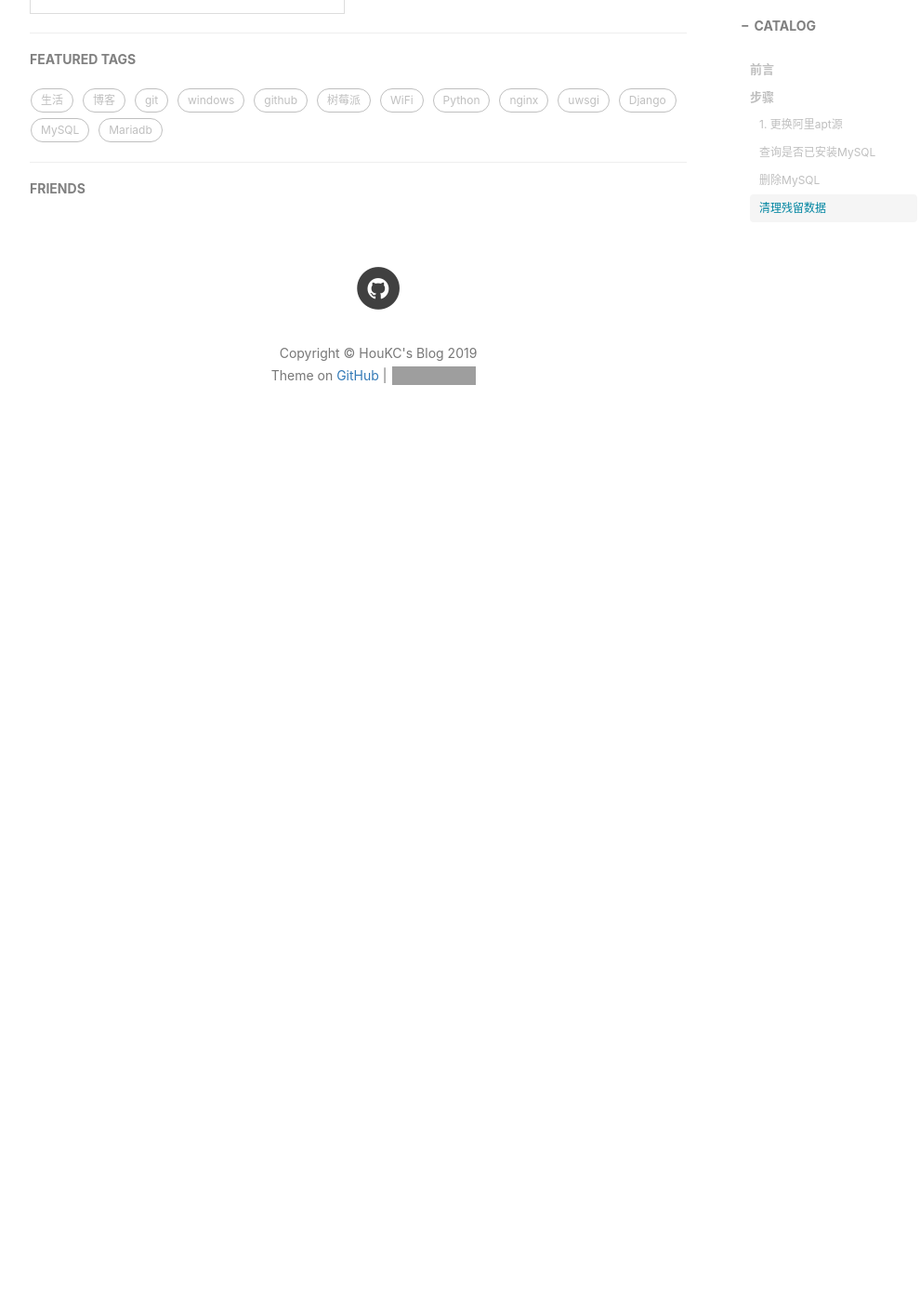
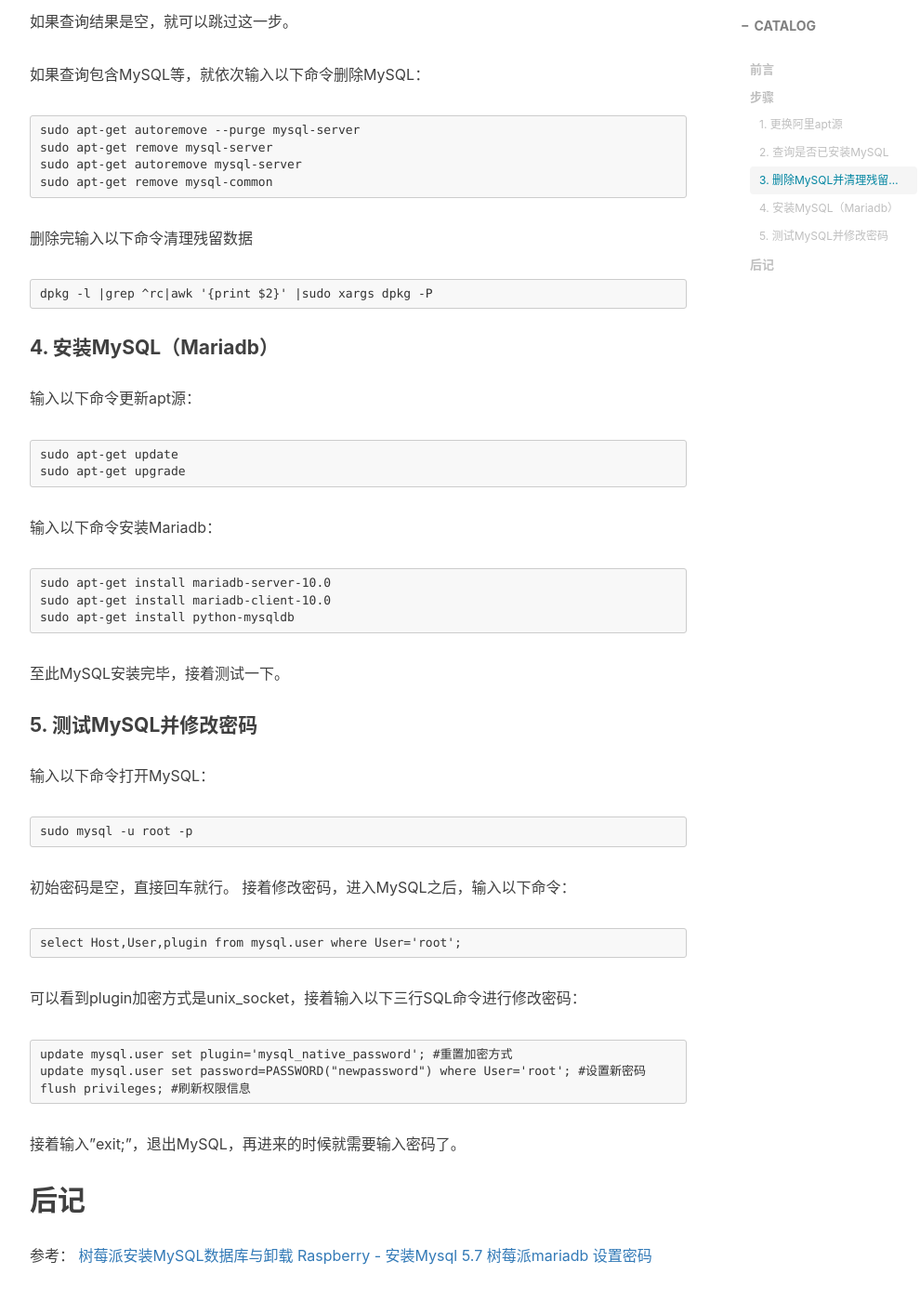
Before and after one commit to HouKC/houkc.github.io, a Jekyll site: the page built from _posts/2019-11-28-piMysql.md, in a window 1280 px wide and 1400 px high, scrolled down 2150 px. Shown: the whole window at 93% size, without its empty margins (233-1223 px from the left). Built offline with Jekyll 4.4.1, drawn with Linux system fonts in a browser that asks for light colours; nearby versions of some CDN libraries; comment, search, counter and statistics services are not loaded; before the commit the page ends 2658 px from its top, so only the background shows below that; some of the changed text lies outside the part shown; grey boxes are pictures that could not be loaded.

Commit message:
update 2019-11-28-piMysql.md

````diff
--- a/_posts/2019-11-28-piMysql.md
+++ b/_posts/2019-11-28-piMysql.md
@@ -48,18 +48,66 @@ deb-src https://mirrors.aliyun.com/raspbian/raspbian/ buster main non-free contr
 #deb-src http://raspbian.raspberrypi.org/raspbian/ buster main contrib non-free rpi
 ```
 
-#### 查询是否已安装MySQL
+#### 2. 查询是否已安装MySQL
+输入以下命令：
 ```
 dpkg -l | grep mysql
 ```
-#### 删除MySQL
+如果输入完什么也没有就说明没有安装mysql及相关依赖包。像我安装过mysql运行结果就是类似这样的：
+```
+pi@raspberrypi:/etc/apt $ dpkg -l | grep mysql
+ii  libdbd-mysql-perl:armhf               4.050-2                             armhf        Perl5 database interface to the MariaDB/MySQL database
+ii  mysql-common                          5.8+1.0.5                           all          MySQL database common files, e.g. /etc/mysql/my.cnf
+ii  python-mysqldb                        1.3.10-2+b1                         armhf        Python interface to MySQL
+```
+#### 3. 删除MySQL并清理残留数据
+如果查询结果是空，就可以跳过这一步。
+
+如果查询包含MySQL等，就依次输入以下命令删除MySQL：
 ```
 sudo apt-get autoremove --purge mysql-server
 sudo apt-get remove mysql-server
 sudo apt-get autoremove mysql-server
 sudo apt-get remove mysql-common
 ```
-#### 清理残留数据
+删除完输入以下命令清理残留数据
 ```
 dpkg -l |grep ^rc|awk '{print $2}' |sudo xargs dpkg -P
 ```
+
+#### 4. 安装MySQL（Mariadb）
+输入以下命令更新apt源：
+```
+sudo apt-get update
+sudo apt-get upgrade
+```
+输入以下命令安装Mariadb：
+```
+sudo apt-get install mariadb-server-10.0
+sudo apt-get install mariadb-client-10.0
+sudo apt-get install python-mysqldb
+```
+至此MySQL安装完毕，接着测试一下。
+#### 5. 测试MySQL并修改密码
+输入以下命令打开MySQL：
+```
+sudo mysql -u root -p
+```
+初始密码是空，直接回车就行。
+接着修改密码，进入MySQL之后，输入以下命令：
+```mysql-sql
+select Host,User,plugin from mysql.user where User='root';
+```
+可以看到plugin加密方式是unix_socket，接着输入以下三行SQL命令进行修改密码：
+```mysql-sql
+update mysql.user set plugin='mysql_native_password'; #重置加密方式
+update mysql.user set password=PASSWORD("newpassword") where User='root'; #设置新密码
+flush privileges; #刷新权限信息
+```
+接着输入"exit;"，退出MySQL，再进来的时候就需要输入密码了。
+
+## 后记
+参考：
+[树莓派安装MySQL数据库与卸载](https://blog.csdn.net/u011270542/article/details/80023873)
+[Raspberry - 安装Mysql 5.7](https://blog.csdn.net/w6611415/article/details/79641108)
+[树莓派mariadb 设置密码](https://www.cnblogs.com/zhaocundang/p/9315724.html)
````
